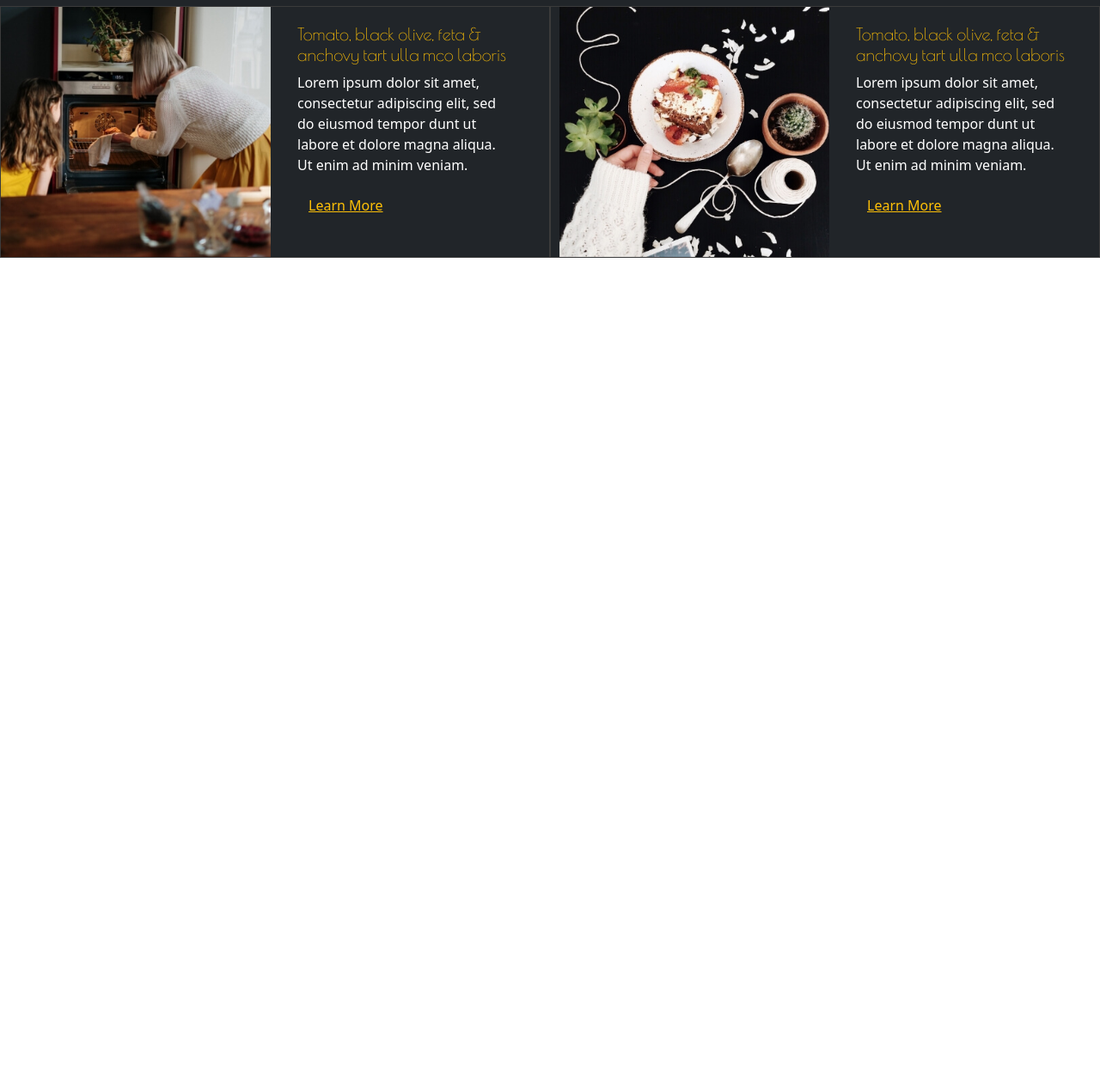
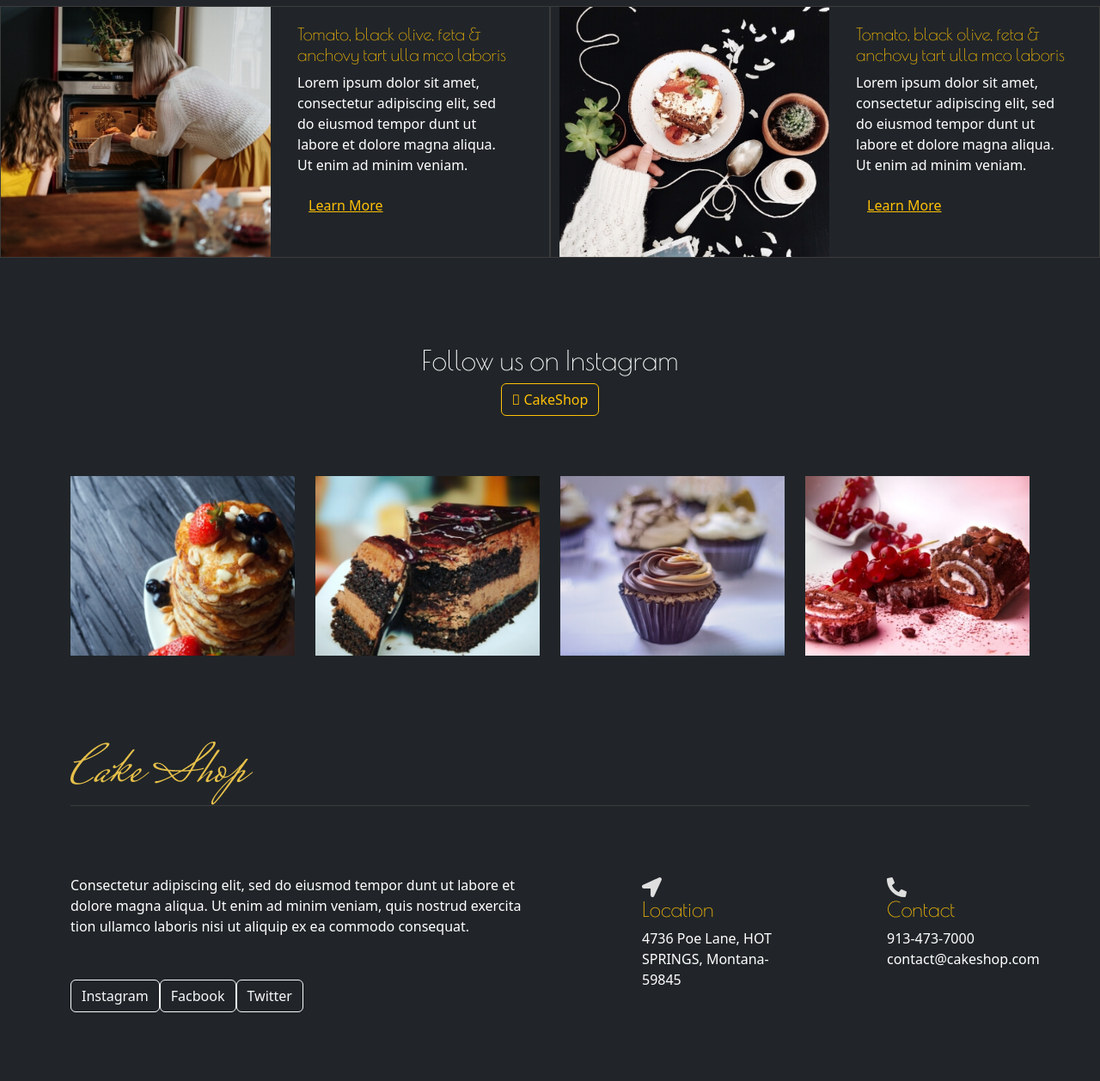
Before and after one commit to dhrumilpanchal2117/Miel-Cake-Shope, a plain HTML site: page index.html in a window 1280 px wide. Shown: the part 2531-3789 px from the top of the page at 86% size. Before the commit the page ends 2831 px from the top, so only its background shows below. Drawn offline with nearby package versions, Linux system fonts and the light colour scheme.

Commit message:
initial second

```diff
--- a/css/web3.css
+++ b/css/web3.css
@@ -18,3 +18,13 @@ li{
 .bd-1{
     border: 1px solid #3b3b3b;
 }
+nav .d-flex li{
+    padding: 20px;
+}
+nav .d-flex li a{
+    text-decoration: none;
+    color: white;
+}
+.footer-border{
+    padding-bottom: 20; margin-bottom: 80px; border-bottom: 1px solid #3b3b3b;
+}
--- a/index.html
+++ b/index.html
@@ -266,8 +266,84 @@
       </div>
       <!-- Main-row-End -->
       <!-- Part-6-End -->
-    <!-- Part-7-Start -->
+      <!-- Part-7-Start-->
+      <div class="container" style="padding-top: 100px; padding-bottom: 100px;">
+        <!-- Frist-Row-Start -->
+        <div class="row justify-content-center">
+          <div class="col-xl-6 col-lg-7 col-md-7 ">
+            <!-- Section-Title -->
+            <div class="position-relative text-center" style="margin-bottom: 70px;">
+              <h2 class="poiret-one-regular">Follow us on Instagram</h2>
+              <button type="button" class="btn btn-outline-warning">&#xF437; CakeShop</button>
+            </div>
+          </div>
+        </div>
+        <!-- Frist-Row-End -->
+        <div class="row">
+          <!-- Img-1 -->
+          <div class="col-lg-3 col-md-6 col-sm-6" style="margin-bottom: 30;"><a href=""><img src="css/IMGES/instra1.JPG"
+                alt="" class="img-fluid"></a></div>
+          <!-- Img-2 -->
+          <div class="col-lg-3 col-md-6 col-sm-6" style="margin-bottom: 30;"><a href=""><img src="css/IMGES/instra2.jpg"
+                alt="" class="img-fluid"></a></div>
+          <!-- Img-3 -->
+          <div class="col-lg-3 col-md-6 col-sm-6" style="margin-bottom: 30;"><a href=""><img src="css/IMGES/instra3.jpg"
+                alt="" class="img-fluid"></a></div>
+          <!-- Img-4 -->
+          <div class="col-lg-3 col-md-6 col-sm-6" style="margin-bottom: 30;"><a href=""><img src="css/IMGES/instra4.jpg"
+                alt="" class="img-fluid"></a></div>
+        </div>
+      </div>
       <!-- Part-7-End -->
+      <!-- Part-8-Start -->
+      <div class="container">
+        <!-- First-Row-Start -->
+        <div class="row">
+          <div class="col-lg-12">
+            <div class="d-flex justify-content-between flex-wrap footer-border">
+              <div>
+                <img src="css/IMGES/logo (1).png" alt="" class="img-fluid">
+              </div>
+            </div>
+          </div>
+        </div>
+        <!-- First-Row-End -->
+        <!-- Second-Row-Start -->
+        <div class="row justify-content-between">
+          <!-- First-Column -->
+          <div class="col-xxl-5 col-xl-6 col-lg-6 col-md-10" style="margin-bottom: 50px;">
+            <div style="margin-bottom: 30px;">
+              <p>Consectetur adipiscing elit, sed do eiusmod tempor dunt ut labore et dolore magna aliqua. Ut enim ad
+                minim veniam, quis nostrud exercita tion ullamco laboris nisi ut aliquip ex ea commodo consequat.</p>
+              <div style="margin-top: 50px;" class="d-flex">
+                <button type="button" class="btn btn-outline-light">Instagram</button>
+                <button type="button" class="btn btn-outline-light">Facbook</button>
+                <button type="button" class="btn btn-outline-light">Twitter</button>
+              </div>
+            </div>
+          </div>
+          <!-- Second_Column -->
+          <div class="col-xl-2 col-lg-3 col-md-4 col-sm-6">
+            <div style="margin-bottom: 50px;">
+              <img src="css/IMGES/location.svg" alt="" class="img-fluid">
+              <h4 class="poiret-one-regular text-warning">Location</h4>
+              <p>4736 Poe Lane, HOT SPRINGS, Montana-59845</p>
+            </div>
+          </div>
+          <!-- Third-Column -->
+          <div class="col-xl-2 col-lg-3 col-md-4 col-sm-6">
+            <div style="margin-bottom: 50px;">
+              <img src="css/IMGES/phone.svg" alt="" class="img-fluid">
+              <h4 class="poiret-one-regular text-warning">Contact</h4>
+              <a href="" class="text-decoration-none text-white">913-473-7000</a>
+                <p>
+                  contact@cakeshop.com</p>
+            </div>
+          </div>
+        </div>
+        <!-- Second-Row-End -->
+      </div>
+      <!-- Part-8-End -->
       <!-- Body End -->
     </div>
 </body>
```
Also changed, not shown: css/IMGES/instra1.JPG (added), css/IMGES/instra2.jpg (added), css/IMGES/instra3.jpg (added), css/IMGES/instra4.jpg (added), css/IMGES/location.svg (added), css/IMGES/phone.svg (added). Lines whose indentation alone changed are shown as unchanged.
